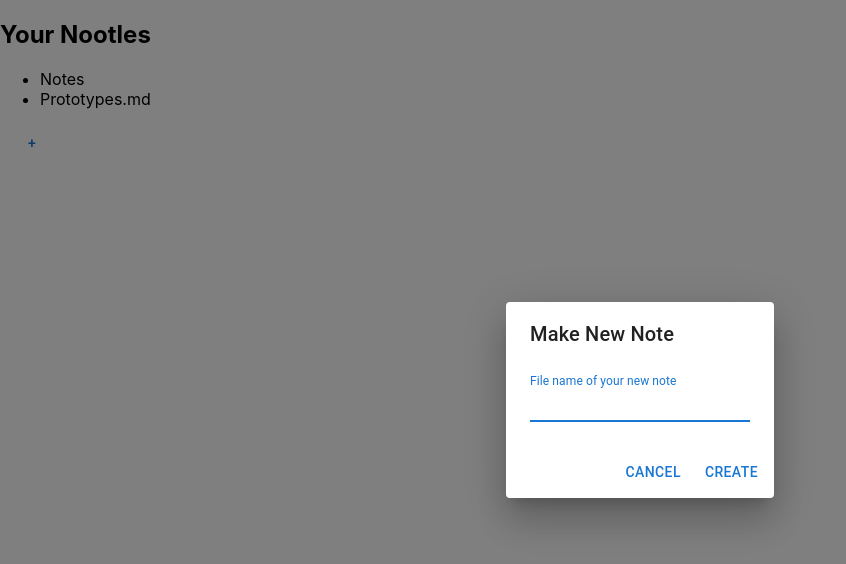
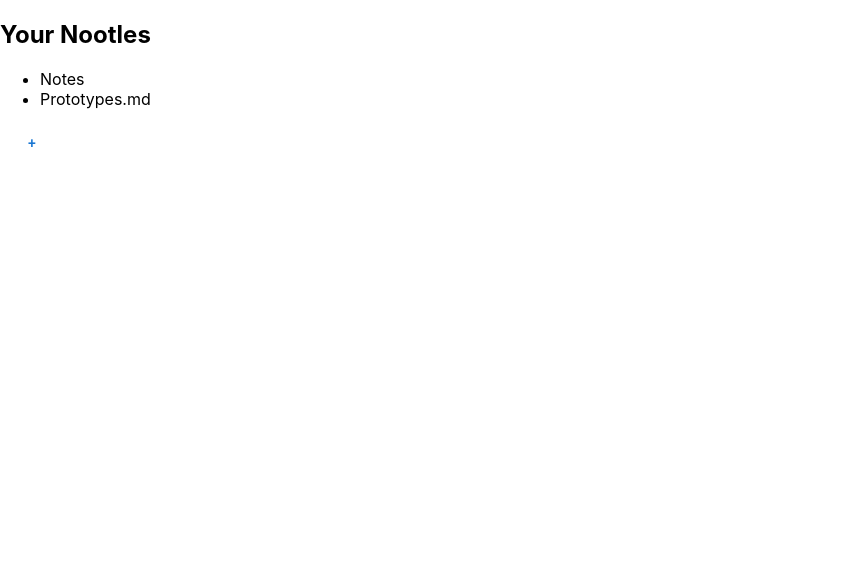
Before and after one commit to jmdaemon/nootle, a React (Create React App) app: page / in a window 1280 px wide. Shown: the top 564 px of the page, without its empty margins (0-846 px from the left). Built offline with nearby package versions, Linux system fonts and the light colour scheme.

Commit message:
Fix button to open and close new note dialog

```diff
--- a/src/Menu.js
+++ b/src/Menu.js
@@ -7,49 +7,18 @@ import DialogTitle from '@mui/material/DialogTitle';
 import TextField from '@mui/material/TextField';
 import './Button.css';
 
-// Form Dialog
-//export function FormDialog() {
-  //const [open, setOpen] = React.useState(false);
-
-  //const handleClickOpen = () => {
-    //setOpen(true);
-  //};
-
-  //const handleClose = () => {
-    //setOpen(false);
-  //}
-//};
-
-//class FormDialog {
-  //constructor(open) {
-    //this.open = open;
-  //}
-
-  //handleClickOpen() {
-    //this.open = true;
-  //}
-
-  //handleClose() {
-    //this.open = false;
-  //}
-//}
-
 class Menu extends React.Component {
   constructor(props) {
     super(props);
     this.notes = props.notes
-    //this.formDialog = FormDialog();
-    //this.formDialog = new FormDialog(false);
-
-    //const [open, setOpen] = React.useState(false);
-    //const [open, setOpen] = React.useState(true);
-    //this.open = open;
-    //this.setOpen = setOpen;
-    this.open = true;
+    this.state = {
+      open: false
+    };
   }
 
   setOpen(value) {
-    this.open = value;
+    //this.state.open = value;
+    this.setState({open: value});
   }
 
   handleCreateNewNote() {
@@ -60,11 +29,6 @@ class Menu extends React.Component {
     this.setOpen(false);
   }
 
-  //handleNewNote() {
-    //this.formDialog.handleClickOpen();
-    ////console.log("Button was clicked");
-  //}
-
   render() {
     const notesList = this.notes.map((note) => <li>{note}</li>);
     return (
@@ -73,8 +37,8 @@ class Menu extends React.Component {
         <ul>
           {notesList}
         </ul>
-        <Button onClick={this.handleCreateNewNote}>+</Button>
-        <Dialog open={this.open} onClose={this.handleCancelNewNote}>
+        <Button onClick={() => {this.handleCreateNewNote()}}>+</Button>
+        <Dialog open={this.state.open} onClose={() => {this.handleCancelNewNote()} }>
         <DialogTitle>Make New Note</DialogTitle>
         <DialogContent>
           <TextField
@@ -87,8 +51,8 @@ class Menu extends React.Component {
           />
         </DialogContent>
         <DialogActions>
-          <Button onClick={this.handleCancelNewNote}>Cancel</Button>
-          <Button onClick={this.handleCancelNewNote}>Create</Button>
+          <Button onClick={() => {this.handleCancelNewNote()} }>Cancel</Button>
+          <Button onClick={() => {this.handleCancelNewNote()} }>Create</Button>
         </DialogActions>
       </Dialog>
       </div>
```
